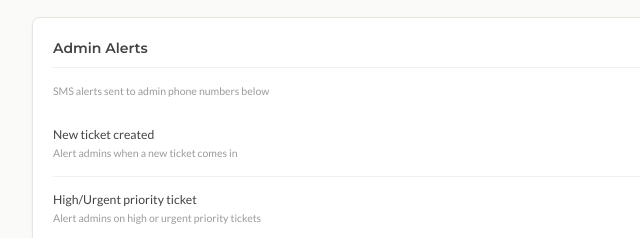
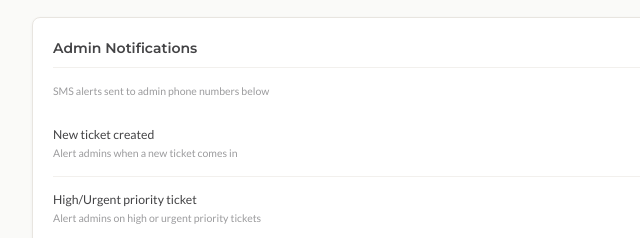
Before and after one commit to boxlinknet/kwtsms-freshdesk, a website: page app/index.html in a window 1280 px wide. Both pictures are taken after a click on the tab "Notifications". Shown: the part 447-685 px from the top of the page, 144-784 px from the left. Drawn offline with Linux system fonts and the light colour scheme.

Commit message:
fix: rename Admin Alerts to Admin Notifications

```diff
--- a/app/index.html
+++ b/app/index.html
@@ -423,9 +423,9 @@
           </div>
         </div>
 
-        <!-- Admin Alerts -->
+        <!-- Admin Notifications -->
         <div class="section-block">
-          <h2 class="section-title">Admin Alerts</h2>
+          <h2 class="section-title">Admin Notifications</h2>
           <p class="setting-desc" style="margin-block-end: 12px;">SMS alerts sent to admin phone numbers below</p>
           <div class="settings-list">
             <div class="setting-row">
```
